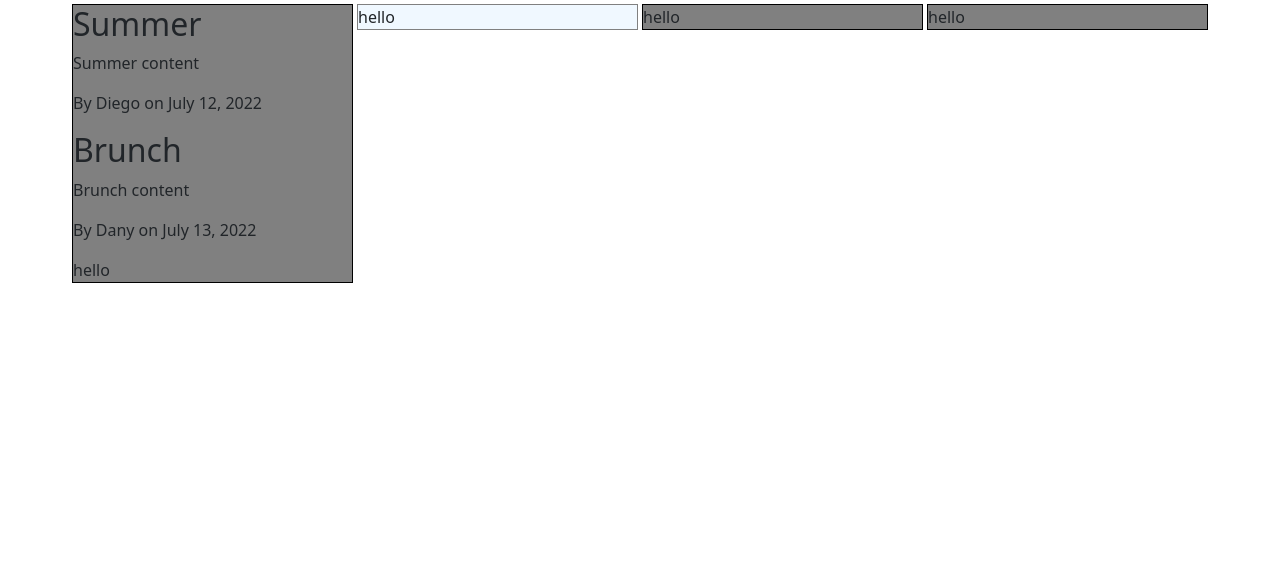
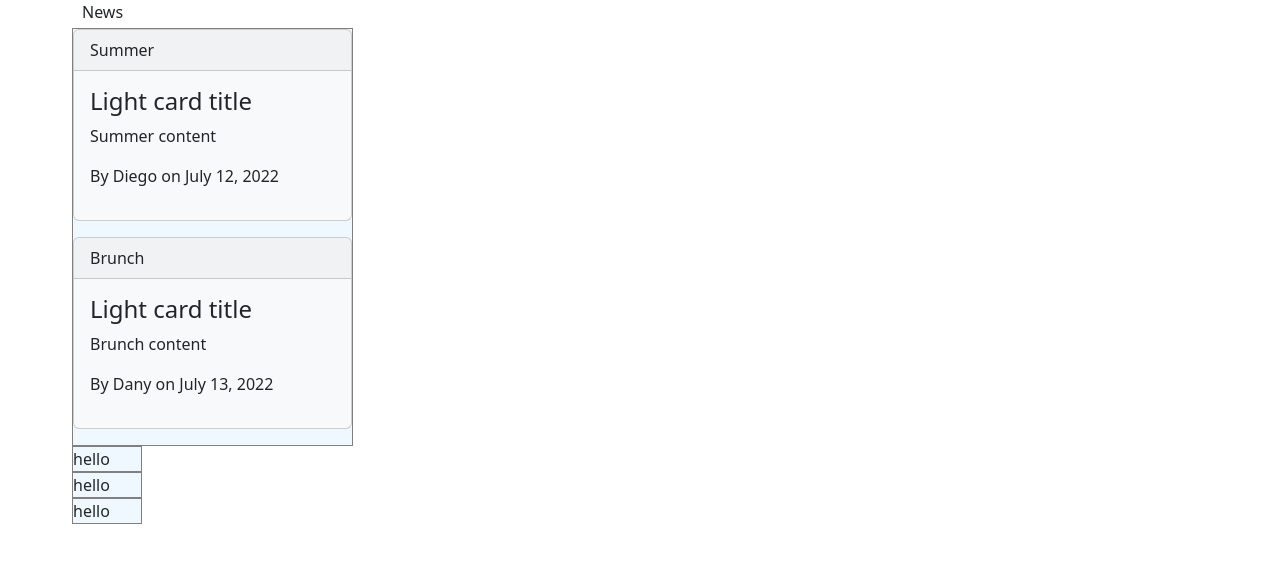
Before and after one commit to diegosno/project4-django, a Django app: page / in a window 1280 px wide. Shown: the part 56-619 px from the top of the page. Run offline with Django 3.2, Linux system fonts and the light colour scheme.

Commit message:
Create a card component to display news details in the template.

```diff
--- a/templates/website/base.html
+++ b/templates/website/base.html
@@ -51,15 +51,11 @@
       </nav>
       <div class="container">
         <div class="row">
-
+         <div class="container">News</div>
                  <div  class="col-lg-3 col-sm-6 g-1">
-                <div style="background-color:gray; border: 1px solid black;">
+                     <div class="box">
                         {% block content %}
-                    {% endblock %}
-                    hello
-                </div>
-
-            </div>
+                        {% endblock %} </div>
 
 
                  <div class="col-lg-3 col-sm-6 g-1 ">
@@ -69,13 +65,14 @@
 
 
                  <div  class="col-lg-3 col-sm-6 g-1 ">
-                <div style="background-color:gray; border: 1px solid black;"> hello</div>
+                     <div class="box"> hello</div>
                  </div>
 
 
                  <div   class="col-lg-3 col-sm-6 g-1 ">
-                <div style="background-color:gray; border: 1px solid black;"> hello</div>
+                     <div class="box"> hello</div>
                  </div>
+
 
 
         </div>
--- a/templates/website/index.html
+++ b/templates/website/index.html
@@ -1,10 +1,15 @@
 {% extends "website/base.html" %}
 {% block content %}
+{% for news in news %}
+<div class="card bg-light mb-3" style="max-width: 20rem;">
+    <div class="card-header">{{ news.title }}</div>
+    <div class="card-body">
+      <h4 class="card-title">Light card title</h4>
+      <p class="card-text">{{ news.content }}</p>
+      <p>By {{ news.author }} on {{ news.date_created }}</p>
+    </div>
+  </div>
 
-{% for news_item in news %}
-  <h2>{{ news_item.title }}</h2>
-  <p>{{ news_item.content }}</p>
-  <p>By {{ news_item.author }} on {{ news_item.date_created }}</p>
-{% endfor %}
 
-{% endblock content %}
+    {% endfor %}
+{% endblock content%}
```
Lines whose indentation alone changed are shown as unchanged.
